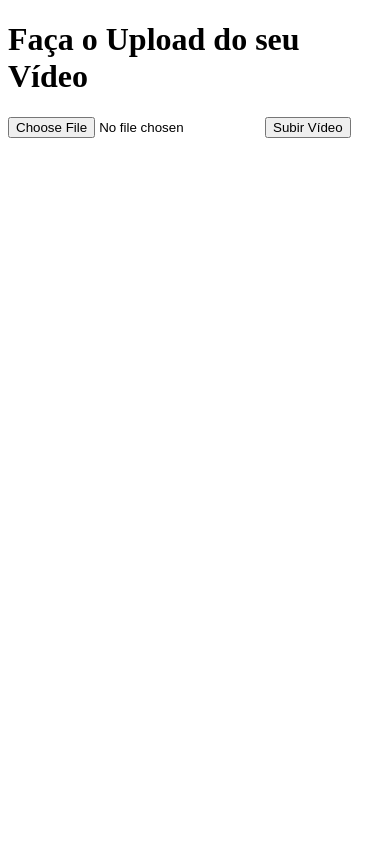
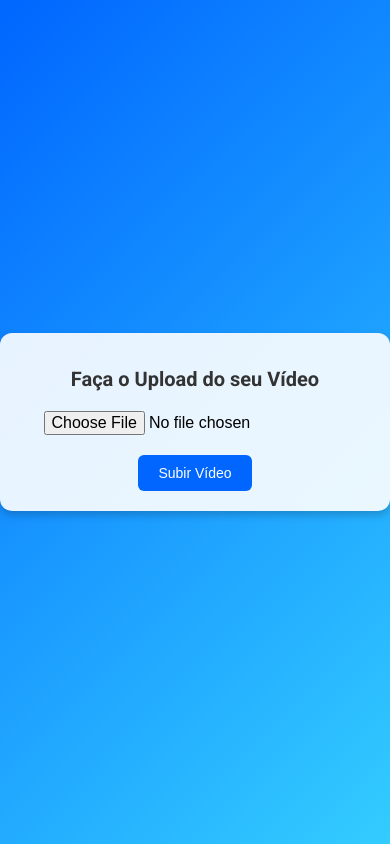
Before and after one commit to joaohcs/CV_FinalProject, a Flask app: page / in a window 390 px wide. Run offline with Flask 3, Linux system fonts and the light colour scheme; parts of the project's set-up code (start-up, migrations or seed data) failed here and were passed over.

Commit message:
final version v2

```diff
--- a/v2_web_local/app.py
+++ b/v2_web_local/app.py
@@ -42,9 +42,13 @@ def upload_file():
 
         file.save(filepath)
         pdf_path = process_video(filepath)
-        return redirect(url_for('download_file', filename=os.path.basename(pdf_path)))
+        return redirect(url_for('download_page', filename=os.path.basename(pdf_path)))
 
     return redirect(request.url)
+
+@app.route('/download/<filename>')
+def download_page(filename):
+    return render_template('download.html', filename=filename)
 
 
 @app.route('/uploads/<filename>')
--- a/v2_web_local/templates/index.html
+++ b/v2_web_local/templates/index.html
@@ -4,12 +4,69 @@
     <meta charset="UTF-8">
     <meta name="viewport" content="width=device-width, initial-scale=1.0">
     <title>Upload Vídeo</title>
+    <link href="https://fonts.googleapis.com/css2?family=Roboto:wght@400;700&display=swap" rel="stylesheet">
+    <style>
+        body {
+            font-family: 'Roboto', sans-serif;
+            background: linear-gradient(135deg, #0066ff, #33ccff);
+            display: flex;
+            justify-content: center;
+            align-items: center;
+            height: 100vh;
+            margin: 0;
+        }
+        .container {
+            background: rgba(255, 255, 255, 0.9);
+            border-radius: 12px;
+            box-shadow: 0 4px 8px rgba(0, 0, 0, 0.2);
+            padding: 30px;
+            max-width: 400px;
+            width: 100%;
+            text-align: center;
+        }
+        h1 {
+            font-size: 24px;
+            color: #333;
+            margin-bottom: 20px;
+        }
+        input[type="file"] {
+            display: block;
+            margin: 0 auto 20px auto;
+            font-size: 16px;
+        }
+        input[type="submit"] {
+            background-color: #0066ff;
+            color: white;
+            border: none;
+            padding: 10px 20px;
+            font-size: 16px;
+            border-radius: 6px;
+            cursor: pointer;
+            transition: background-color 0.3s ease;
+        }
+        input[type="submit"]:hover {
+            background-color: #004bbd;
+        }
+        @media (max-width: 600px) {
+            .container {
+                padding: 20px;
+            }
+            h1 {
+                font-size: 20px;
+            }
+            input[type="submit"] {
+                font-size: 14px;
+            }
+        }
+    </style>
 </head>
 <body>
-    <h1>Faça o Upload do seu Vídeo</h1>
-    <form action="/upload" method="post" enctype="multipart/form-data">
-        <input type="file" name="file">
-        <input type="submit" value="Subir Vídeo">
-    </form>
+    <div class="container">
+        <h1>Faça o Upload do seu Vídeo</h1>
+        <form action="/upload" method="post" enctype="multipart/form-data">
+            <input type="file" name="file">
+            <input type="submit" value="Subir Vídeo">
+        </form>
+    </div>
 </body>
 </html>
```
Also changed, not shown: v2_web_local/templates/download.html (+54 -2 lines), 2 other files.
